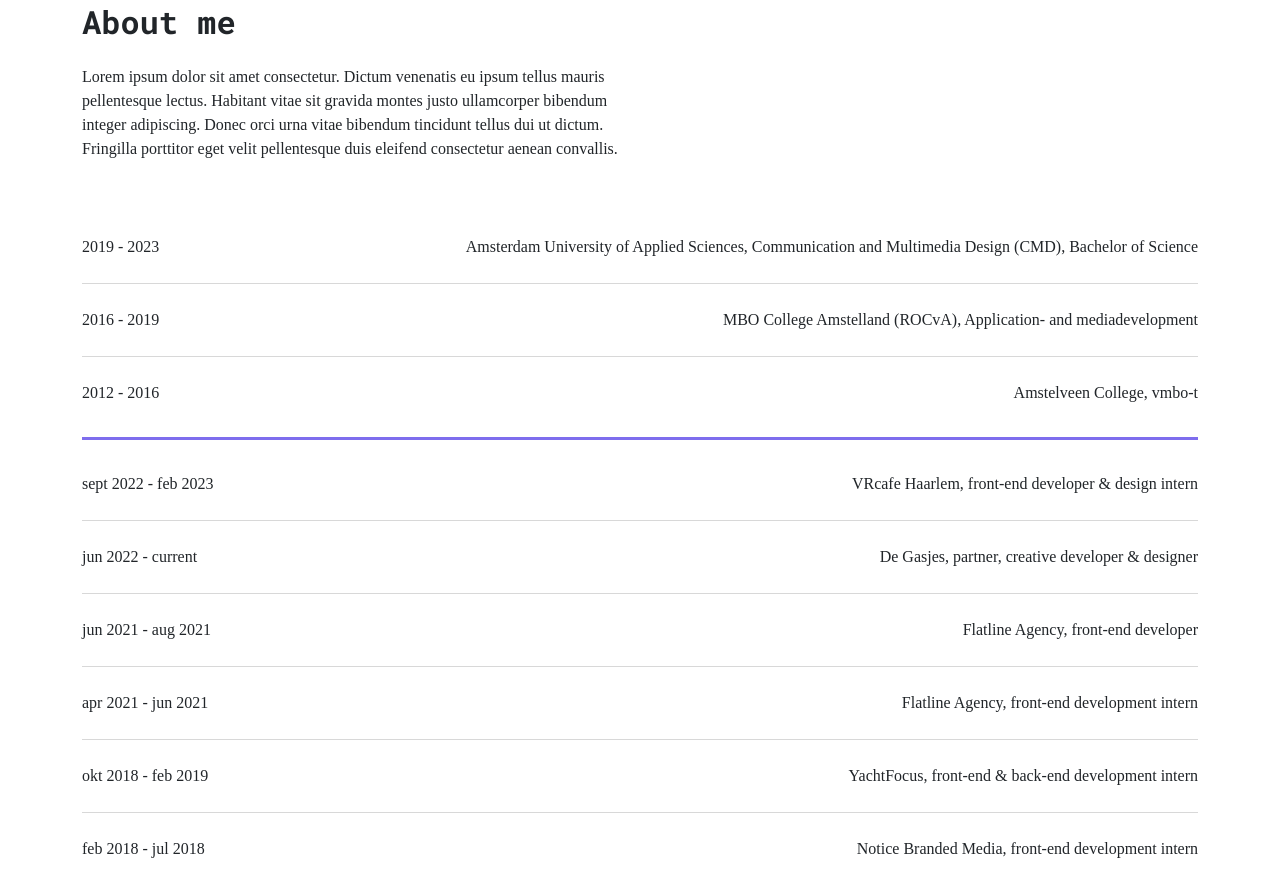
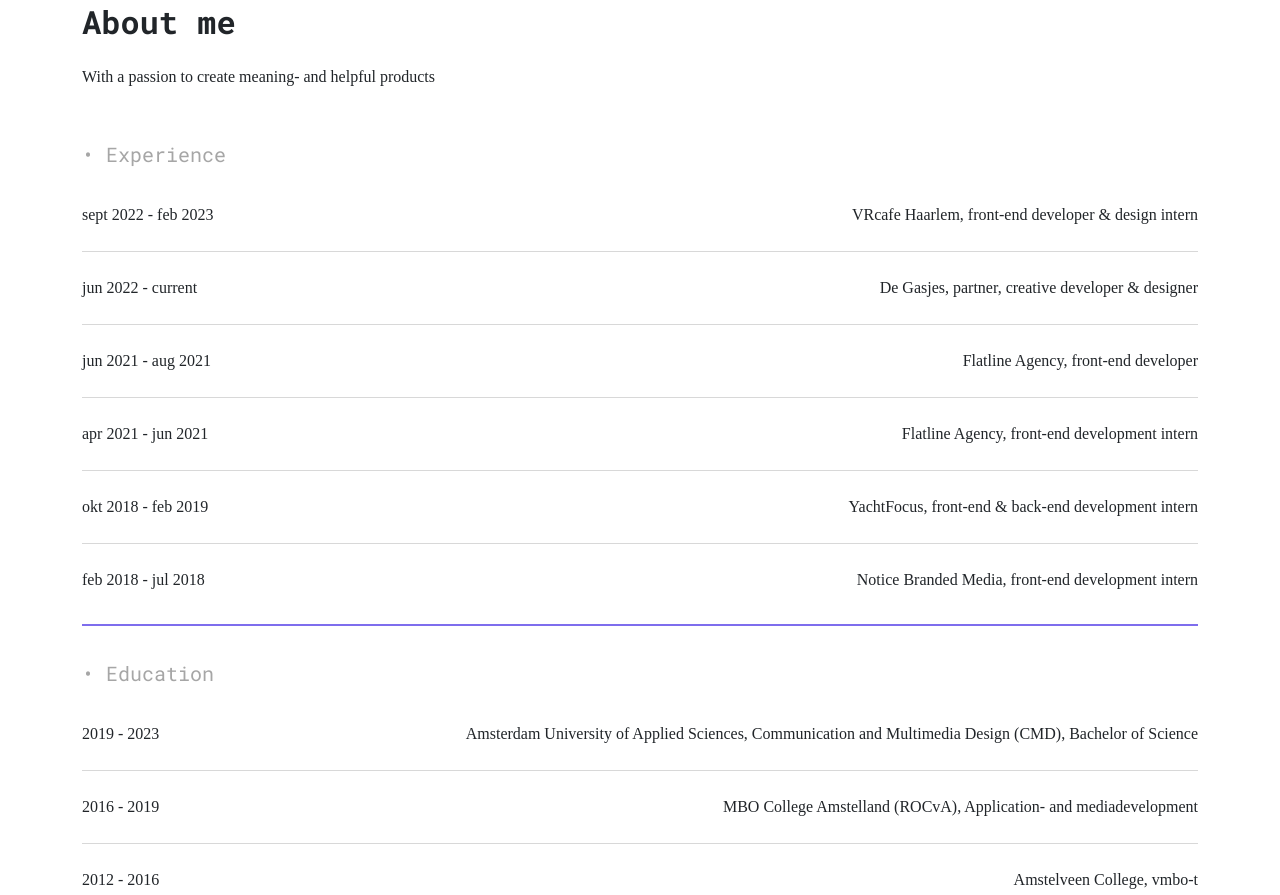
Before and after one commit to GiiovanniK/PortfolioWebsite, a plain HTML site: page index.html in a window 1280 px wide. Shown: the part 897-1792 px from the top of the page. Drawn offline with Linux system fonts and the light colour scheme; a web font is replaced by a local one.

Commit message:
Minor experience design updates

```diff
--- a/css/style.css
+++ b/css/style.css
@@ -151,24 +151,32 @@ header {
     margin-top: 3.125em;
 }
 
-.eperienceTableDivider {
+.tableTitle {
+    font-family: RobotoMonoRegular;
+    font-size: 20px;
+    color: #a6a6a6;
+    margin-bottom: .5em !important;
+}
+
+.experienceTableDivider {
     color: var(--primary);
     background-color: var(--button);
     border: none;
-    height: 3px;
+    height: 2px;
     opacity: 1;
-    margin: 0.5em 0 0.5em 0;
+    margin: 2em 0 2em 0;
 }
 
 .experience {
     display: flex;
     border-bottom: 1px solid #d8d8d8;
-    padding: 1.5em 0em 1.5em 0em;
+    padding: 1.5em 0 1.5em 0;
 }
 
-.experience:nth-child(3),
+.experience:nth-child(7),
 .experience:last-of-type {
     border-bottom: unset;
+    padding: 1.5em 0 0 0
 }
 
 .experienceYear {
--- a/index.html
+++ b/index.html
@@ -60,38 +60,11 @@
             <div>
                 <h2 class="mb-4">About me</h2>
                 <p class="w-50">
-                    Lorem ipsum dolor sit amet consectetur. Dictum venenatis
-                    eu ipsum tellus mauris pellentesque lectus. Habitant
-                    vitae sit gravida montes justo ullamcorper bibendum
-                    integer adipiscing. Donec orci urna vitae bibendum
-                    tincidunt tellus dui ut dictum. Fringilla porttitor eget
-                    velit pellentesque duis eleifend consectetur aenean
-                    convallis.
+                    With a passion to create meaning- and helpful products
                 </p>
             </div>
             <div class="experienceTable">
-                <div class="experience">
-                    <p class="experienceYear">2019 - 2023</p>
-                    <p class="experienceTitle">
-                        Amsterdam University of Applied Sciences,
-                        Communication and Multimedia Design (CMD), Bachelor
-                        of Science
-                    </p>
-                </div>
-                <div class="experience">
-                    <p class="experienceYear">2016 - 2019</p>
-                    <p class="experienceTitle">
-                        MBO College Amstelland (ROCvA), Application- and
-                        mediadevelopment
-                    </p>
-                </div>
-                <div class="experience">
-                    <p class="experienceYear">2012 - 2016</p>
-                    <p class="experienceTitle">
-                        Amstelveen College, vmbo-t
-                    </p>
-                </div>
-                <hr class="eperienceTableDivider" />
+                <p class="tableTitle"><span class="dot">&#x2022</span> Experience</p>
                 <div class="experience">
                     <p class="experienceYear">sept 2022 - feb 2023</p>
                     <p class="experienceTitle">
@@ -126,6 +99,29 @@
                     <p class="experienceYear">feb 2018 - jul 2018</p>
                     <p class="experienceTitle">
                         Notice Branded Media, front-end development intern
+                    </p>
+                </div>
+                <hr class="experienceTableDivider"/>
+                <p class="tableTitle"><span class="dot">&#x2022</span> Education</p>
+                <div class="experience">
+                    <p class="experienceYear">2019 - 2023</p>
+                    <p class="experienceTitle">
+                        Amsterdam University of Applied Sciences,
+                        Communication and Multimedia Design (CMD), Bachelor
+                        of Science
+                    </p>
+                </div>
+                <div class="experience">
+                    <p class="experienceYear">2016 - 2019</p>
+                    <p class="experienceTitle">
+                        MBO College Amstelland (ROCvA), Application- and
+                        mediadevelopment
+                    </p>
+                </div>
+                <div class="experience">
+                    <p class="experienceYear">2012 - 2016</p>
+                    <p class="experienceTitle">
+                        Amstelveen College, vmbo-t
                     </p>
                 </div>
             </div>
@@ -194,7 +190,7 @@
                             <div class="w-100">
                                 <h2 class="pb-2">Fit With Mit</h2>
                                 <p>
-                                    Website- development and design, graphic
+                                    Website- development/design, graphic
                                     design
                                 </p>
                             </div>
@@ -240,7 +236,7 @@
         <div class="container">
             <div class="footerContainer">
                 <h2 class="headerWhite mb-4">
-                    Want to know more about me?
+                    Want to know more about me? Let's chat!
                 </h2>
                 <a class="footerMail mb-5" href="mailto:hello@giovannikornet.nl">hello@giovannikornet.nl</a>
                 <div class="footerIcons mb-5">
```
